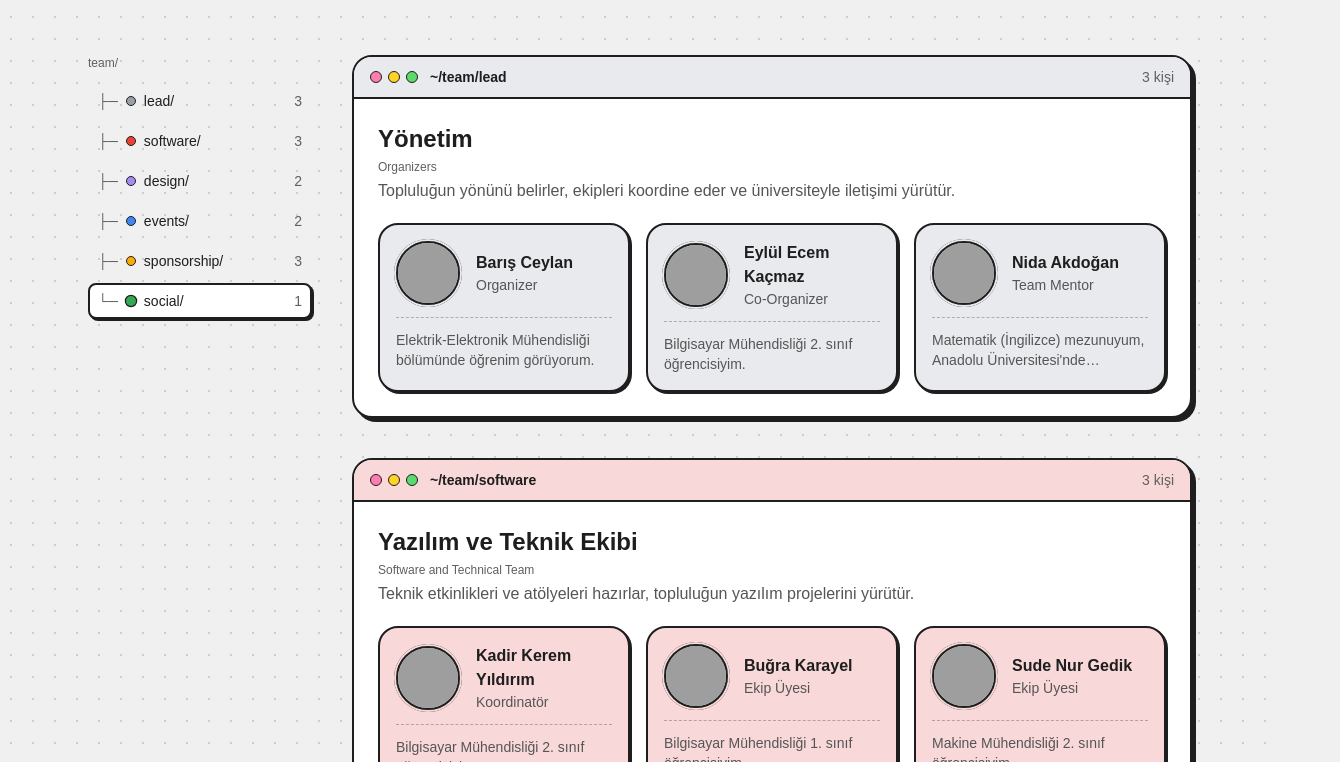
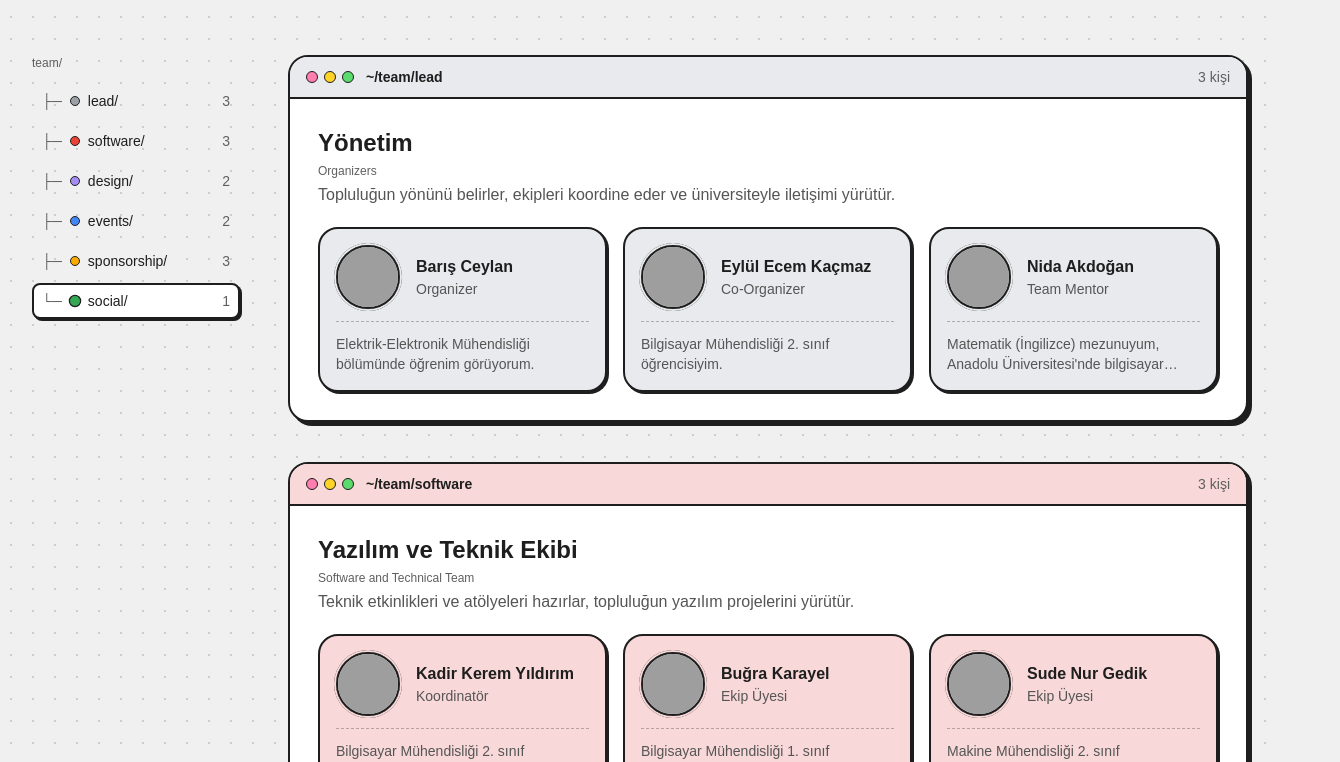
Before and after one commit to nidakd/gdg-baibu, a Next.js app: page /ekip in a window 1280 px wide. Shown: the part 698-1460 px from the top of the page, 1340 px wide, since content can reach past the window. Built offline with nearby package versions, Linux system fonts and the light colour scheme; grey boxes are pictures that could not be loaded; a web font is replaced by a local one.

Commit message:
feat: ekip sayfası daha geniş

```diff
--- a/src/app/ekip/page.tsx
+++ b/src/app/ekip/page.tsx
@@ -31,7 +31,7 @@ export default function TeamPage() {
   ];
 
   return (
-    <div className="mx-auto max-w-content px-4 py-12 sm:px-6 md:py-20">
+    <div className="mx-auto max-w-wide px-4 py-12 sm:px-6 md:py-20 xl:px-8">
       <header className="grid gap-10 lg:grid-cols-[1fr_1.1fr] lg:items-center">
         <div className="space-y-6">
           <p className="font-mono text-sm text-fg-subtle">{"// contributors.json"}</p>
@@ -61,7 +61,7 @@ export default function TeamPage() {
         <TeamOrbit members={members} />
       </header>
 
-      <div className="mt-16 grid gap-10 lg:grid-cols-[14rem_1fr]">
+      <div className="mt-16 grid gap-10 lg:grid-cols-[13rem_1fr] xl:gap-12">
         <TeamNav
           teams={teams.map((t) => ({
             id: t.id,
@@ -87,7 +87,7 @@ export default function TeamPage() {
                     tone={team.tone}
                     sticky
                   >
-                    <div className="space-y-5 p-5 sm:p-6">
+                    <div className="space-y-5 p-5 sm:p-7">
                       <div className="space-y-1">
                         <h2 id={`${team.id}-baslik`} className="text-2xl font-bold">
                           {team.name}
@@ -95,7 +95,7 @@ export default function TeamPage() {
                         <p className="font-mono text-xs text-fg-subtle">{team.nameEn}</p>
                         <p className="text-fg-muted">{team.description}</p>
                       </div>
-                      <ul className="grid gap-4 sm:grid-cols-2 xl:grid-cols-3">
+                      <ul className="grid gap-4 sm:grid-cols-2 lg:grid-cols-3">
                         {teamMembers.map((member, i) => (
                           <li key={member.slug}>
                             <Reveal delay={i * 80} className="h-full">
```
